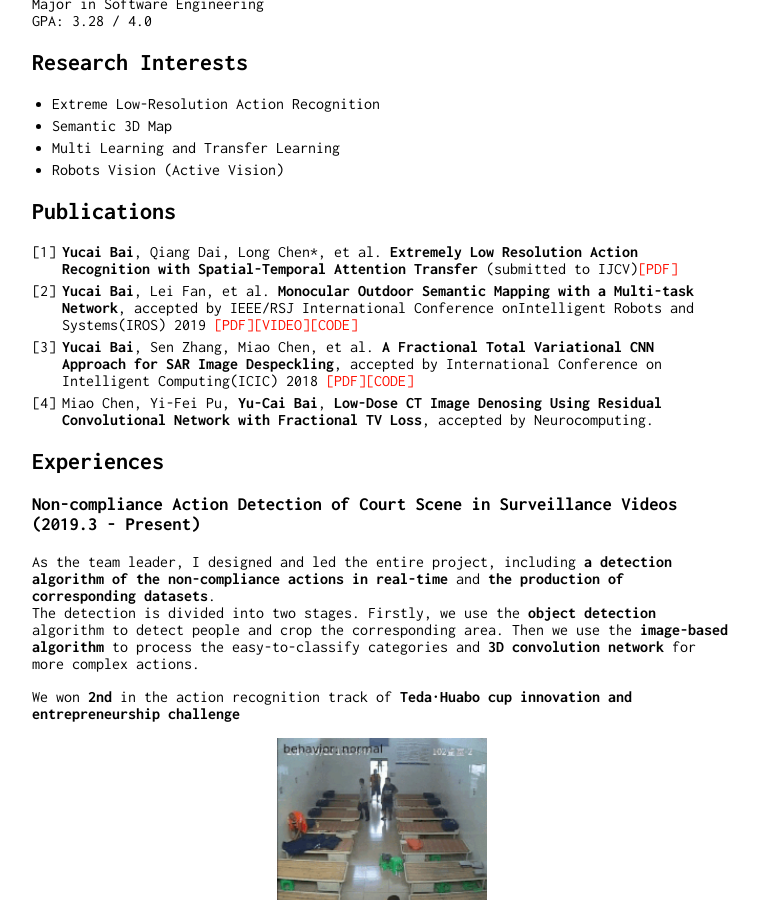
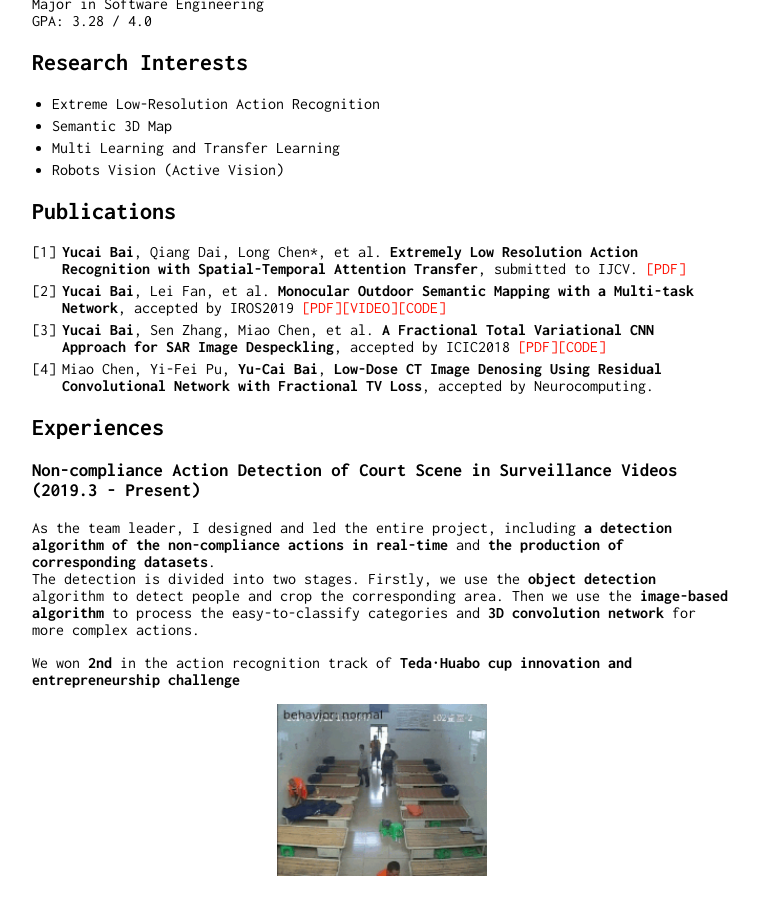
Before and after one commit to RaymondByc/raymondbyc-github.io, a Jekyll site: the page built from index.md, in a window 1280 px wide and 900 px high, scrolled down 580 px. Shown: the whole window, without its empty margins (258-1017 px from the left). Built offline with Jekyll 4.4.1, drawn with Linux system fonts in a browser that asks for light colours; our own code applies the rules of GitHub Pages for plain Markdown files.

Commit message:
Updated the recent status(personal and academic).

```diff
--- a/index.md
+++ b/index.md
@@ -32,9 +32,9 @@ GPA: 3.28 / 4.0
 - Robots Vision (Active Vision)
 
 ## Publications
-1. __Yucai Bai__, Qiang Dai, Long Chen*, et al. __Extremely Low Resolution Action Recognition with Spatial-Temporal Attention Transfer__ (submitted to IJCV)[\[PDF\]](https://arxiv.org/pdf/1909.03580.pdf)
-2. __Yucai Bai__, Lei Fan, et al. __Monocular Outdoor Semantic Mapping with a Multi-task Network__, accepted by IEEE/RSJ International Conference onIntelligent Robots and Systems(IROS) 2019 [\[PDF\]](https://arxiv.org/abs/1901.05807)[\[VIDEO\]](https://www.youtube.com/watch?v=PuVFtVPx3MQ)[\[CODE\]](https://github.com/RaymondByc/segm_depth_network)
-3. __Yucai Bai__, Sen Zhang, Miao Chen, et al. __A Fractional Total Variational CNN Approach for SAR Image Despeckling__, accepted by International Conference on Intelligent Computing(ICIC) 2018 [\[PDF\]](https://link.springer.com/chapter/10.1007/978-3-319-95957-3_46)[\[CODE\]](https://github.com/RaymondByc/FID-CNN)
+1. __Yucai Bai__, Qiang Dai, Long Chen*, et al. __Extremely Low Resolution Action Recognition with Spatial-Temporal Attention Transfer__, submitted to IJCV. [\[PDF\]](https://arxiv.org/pdf/1909.03580.pdf)
+2. __Yucai Bai__, Lei Fan, et al. __Monocular Outdoor Semantic Mapping with a Multi-task Network__, accepted by IROS2019 [\[PDF\]](https://arxiv.org/abs/1901.05807)[\[VIDEO\]](https://www.youtube.com/watch?v=PuVFtVPx3MQ)[\[CODE\]](https://github.com/RaymondByc/segm_depth_network)
+3. __Yucai Bai__, Sen Zhang, Miao Chen, et al. __A Fractional Total Variational CNN Approach for SAR Image Despeckling__, accepted by ICIC2018 [\[PDF\]](https://link.springer.com/chapter/10.1007/978-3-319-95957-3_46)[\[CODE\]](https://github.com/RaymondByc/FID-CNN)
 4. Miao Chen, Yi-Fei Pu, __Yu-Cai Bai__, __Low-Dose CT Image Denosing Using Residual Convolutional Network with Fractional TV Loss__, accepted by Neurocomputing.
 
 ## Experiences
```
